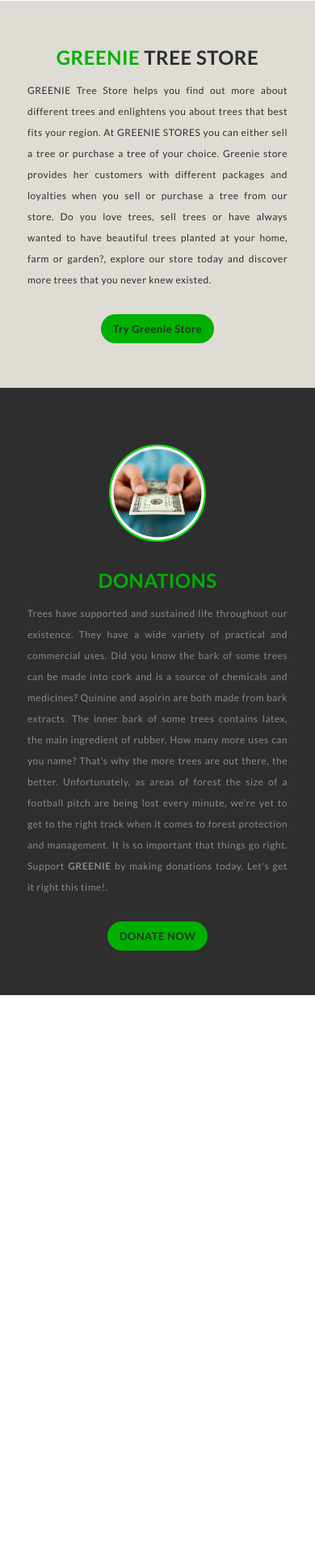
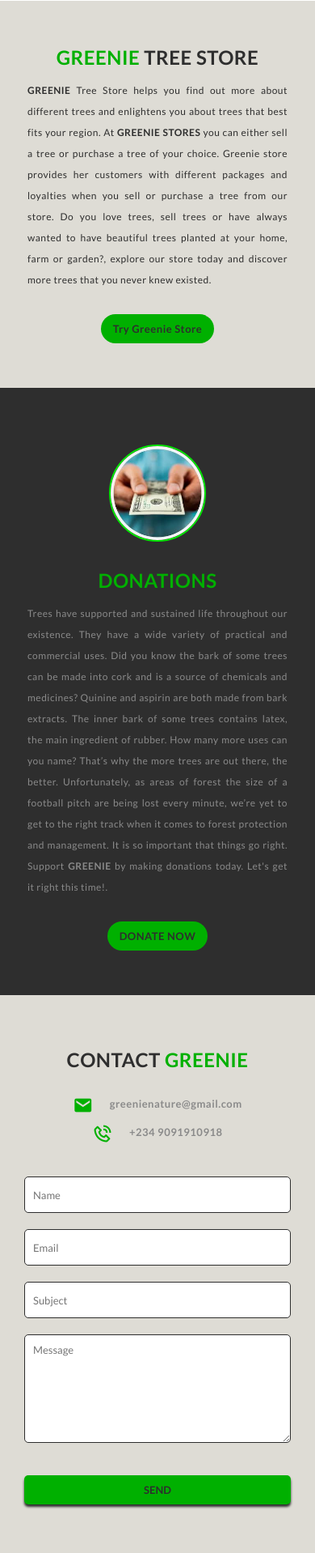
Before and after one commit to Paul-Chidiadi/greenie, a PHP site: page / in a window 390 px wide. Shown: the part 3263-5181 px from the top of the page at 81% size. Before the commit the page ends 4492 px from the top, so only its background shows below. Run offline with PHP 8.4, Linux system fonts and the light colour scheme.

Commit message:
Contact section: created contact section with styling and media query

```diff
--- a/css/index.css
+++ b/css/index.css
@@ -691,3 +691,126 @@ body {
     text-align: justify;
   }
 }
+/* CONTACT SECTION */
+.contact {
+  width: 100%;
+  background-color: var(--whitel);
+  padding: 50px 50px 30px;
+}
+.contact h1 {
+  width: 100%;
+  margin: 15px auto 20px;
+  color: var(--blackd);
+  font-weight: 700;
+  font-size: 30px;
+  text-align: center;
+}
+.contact h1 span {
+  color: var(--green);
+}
+.contain {
+  width: 100%;
+  display: flex;
+  justify-content: center;
+  align-items: flex-start;
+  gap: 30px;
+  padding: 30px;
+}
+.info {
+  width: 100%;
+  flex-basis: 50%;
+}
+.info .good {
+  width: 100%;
+  display: flex;
+  justify-content: center;
+  align-items: center;
+  gap: 20px;
+  margin-bottom: 10px;
+}
+.info .good p {
+  font-family: 400;
+  font-size: 13px;
+  color: var(--blackl);
+  padding-bottom: 5px;
+}
+.info .good i {
+  font-size: 25px;
+  color: var(--green);
+}
+.form {
+  width: 100%;
+  flex-basis: 50%;
+}
+.form form {
+  width: 100%;
+  display: flex;
+  flex-direction: column;
+  justify-content: center;
+  align-items: flex-start;
+}
+.form form .control {
+  width: 100%;
+  height: 45px;
+  margin-bottom: 20px;
+  padding-left: 10px;
+  font-family: 400;
+  font-size: 13px;
+  color: var(--blackl);
+  border-radius: 5px;
+  border: 1px solid var(--blackd);
+  transition: 0.3s ease-in-out;
+}
+.form form .control:hover {
+  border: 2px solid var(--green);
+}
+.form form textarea {
+  width: 100%;
+  margin-bottom: 20px;
+  padding: 10px;
+  font-family: 400;
+  font-size: 13px;
+  color: var(--blackl);
+  outline: none;
+  border: 1px solid var(--blackd);
+  transition: 0.3s ease-in-out;
+  border-radius: 5px;
+}
+.form form textarea:hover {
+  border: 2px solid var(--green);
+}
+.form form .btn {
+  width: 100%;
+  background-color: var(--green);
+  color: var(--blackd);
+  border-radius: 5px;
+  font-weight: 700;
+  font-size: 13px;
+  padding: 10px 15px;
+  text-align: center;
+  margin: 20px auto;
+  box-shadow: 0 3px 3px 0px var(--blackd);
+}
+.form form .btn:hover {
+  background-color: transparent;
+  color: var(--green);
+  border: 1.5px solid var(--green);
+}
+/* contact section media query */
+@media screen and (max-width: 800px) {
+  .contain {
+    flex-direction: column;
+  }
+}
+@media screen and (max-width: 450px) {
+  .contact {
+    padding: 50px 20px 30px;
+  }
+  .contact h1 {
+    font-size: 24px;
+  }
+  .contain {
+    flex-direction: column;
+    padding: 10px;
+  }
+}
--- a/index.php
+++ b/index.php
@@ -145,8 +145,8 @@
     <!-- STORE SECTION -->
     <section class="store">
         <h1><span>GREENIE</span> TREE STORE </h1>
-        <p>GREENIE Tree Store helps you find out more about different trees and enlightens you
-            about trees that best fits your region. At GREENIE STORES you can either sell a tree
+        <p><b>GREENIE</b> Tree Store helps you find out more about different trees and enlightens you
+            about trees that best fits your region. At <b>GREENIE STORES</b> you can either sell a tree
             or purchase a tree of your choice. Greenie store provides her customers with
             different packages and loyalties when you sell or purchase a tree from our store.
             Do you love trees, sell trees or have always wanted to have beautiful trees planted at
@@ -178,6 +178,31 @@
             <a href="">DONATE NOW</a>
         </div>
     </section>
+    <!-- CONTACT SECTION -->
+    <section class="contact">
+        <h1>CONTACT <span>GREENIE</span> </h1>
+        <div class="contain">
+            <div class="info">
+                <div class="good">
+                    <i class="bx bxs-envelope"></i>
+                    <p>greenienature@gmail.com</p>
+                </div>
+                <div class="good">
+                    <i class="bx bx-phone-call"></i>
+                    <p>+234 9091910918</p>
+                </div>
+            </div>
+            <div class="form">
+                <form action="" method="post">
+                    <input type="text" class="control" placeholder="Name" required>
+                    <input type="email" class="control" placeholder="Email" required>
+                    <input type="text" class="control" placeholder="Subject" required>
+                    <textarea placeholder="Message" rows="7"></textarea>
+                    <input type="submit" class="btn" value="SEND">
+                </form>
+            </div>
+        </div>
+    </section>
 
 
 
```
